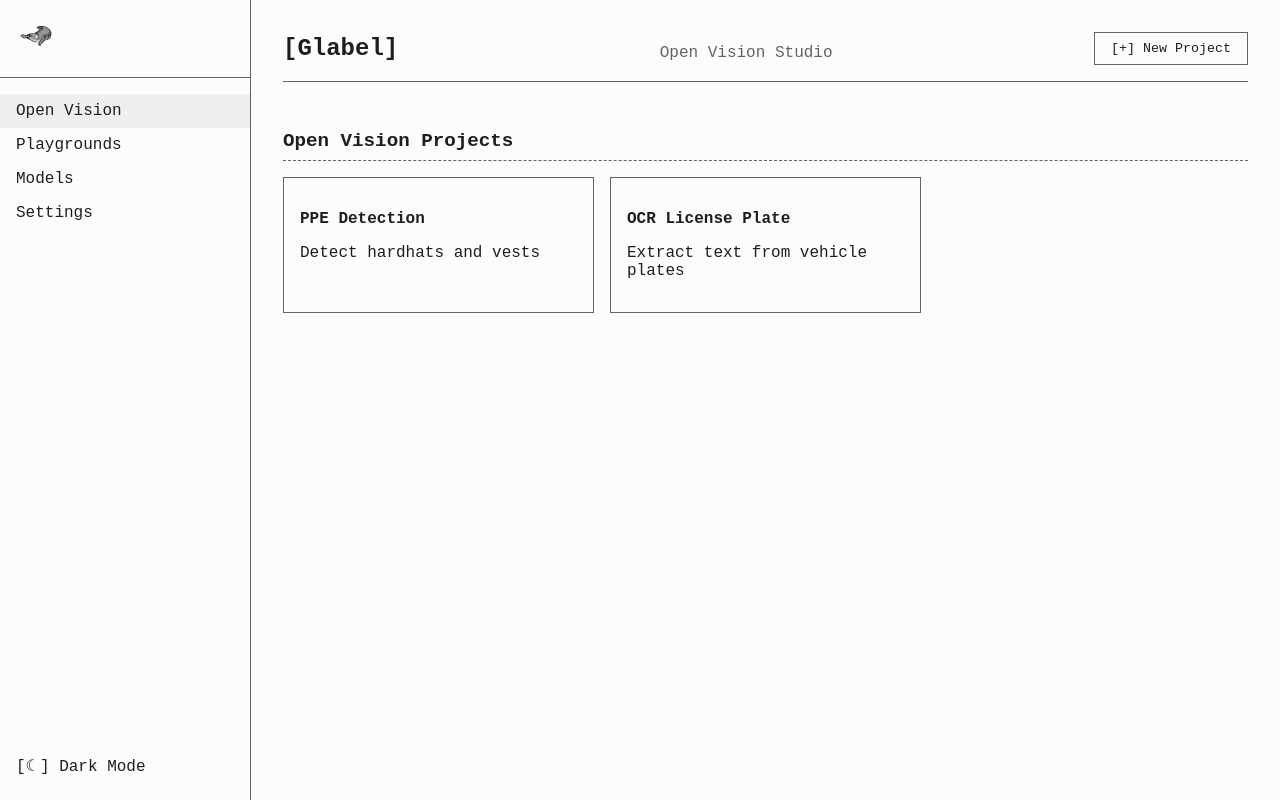
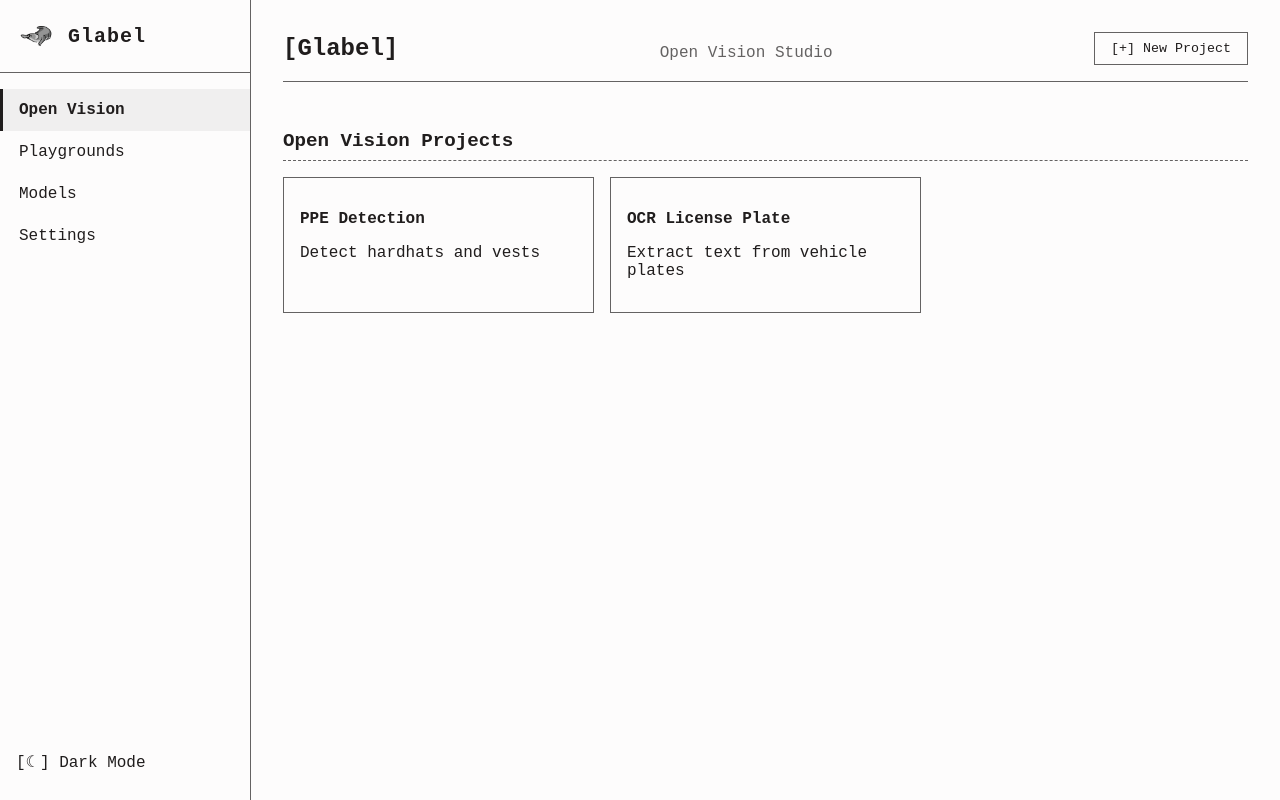
Before and after one commit to LyKhan77/Glabel, a Vue app in the folder frontend/: page / in a window 1280 px wide. Built offline with nearby package versions, Linux system fonts and the light colour scheme.

Commit message:
style: add glabel text to logo and enhance sidebar active link

```diff
--- a/frontend/src/components/layout/Sidebar.vue
+++ b/frontend/src/components/layout/Sidebar.vue
@@ -3,6 +3,7 @@
   <aside class="sidebar">
     <div class="logo">
       <img src="/platypus-glabel.png" alt="Glabel" style="height: 40px; filter: grayscale(100%) invert(var(--img-invert, 0));" />
+      <span class="logo-text">Glabel</span>
     </div>
     <nav class="nav-links">
       <router-link to="/" class="nav-item">Open Vision</router-link>
@@ -26,9 +27,11 @@ const toggleTheme = () => {
 </script>
 <style scoped>
 .sidebar { width: 250px; border-right: 1px solid var(--border-color); display: flex; flex-direction: column; background: var(--bg-color); font-family: 'Berkeley Mono', monospace; height: 100vh; }
-.logo { padding: 1rem; font-weight: bold; border-bottom: 1px solid var(--border-color); }
+.logo { padding: 1rem; font-weight: bold; border-bottom: 1px solid var(--border-color); display: flex; align-items: center; gap: 0.75rem; }
+.logo-text { font-size: 1.25rem; letter-spacing: 0.05em; }
 .nav-links { display: flex; flex-direction: column; padding: 1rem 0; flex: 1; }
-.nav-item { padding: 0.5rem 1rem; color: var(--text-color); text-decoration: none; display: block; }
-.nav-item:hover, .router-link-active { background: rgba(15,0,0,0.05); }
-.theme-btn { background: transparent; border: none; cursor: pointer; text-align: left; font-family: inherit; font-size: inherit; margin-top: auto; }
+.nav-item { padding: 0.75rem 1rem; color: var(--text-color); text-decoration: none; display: block; border-left: 3px solid transparent; }
+.nav-item:hover { background: var(--hover-bg, rgba(15,0,0,0.05)); }
+.router-link-active { background: var(--hover-bg, rgba(15,0,0,0.05)); border-left: 3px solid var(--text-color); font-weight: bold; }
+.theme-btn { background: transparent; border: none; cursor: pointer; text-align: left; font-family: inherit; font-size: inherit; margin-top: auto; border-left: none; }
 </style>
```
Also changed, not shown: frontend/public/glabel-logo-transparent.png (deleted).
